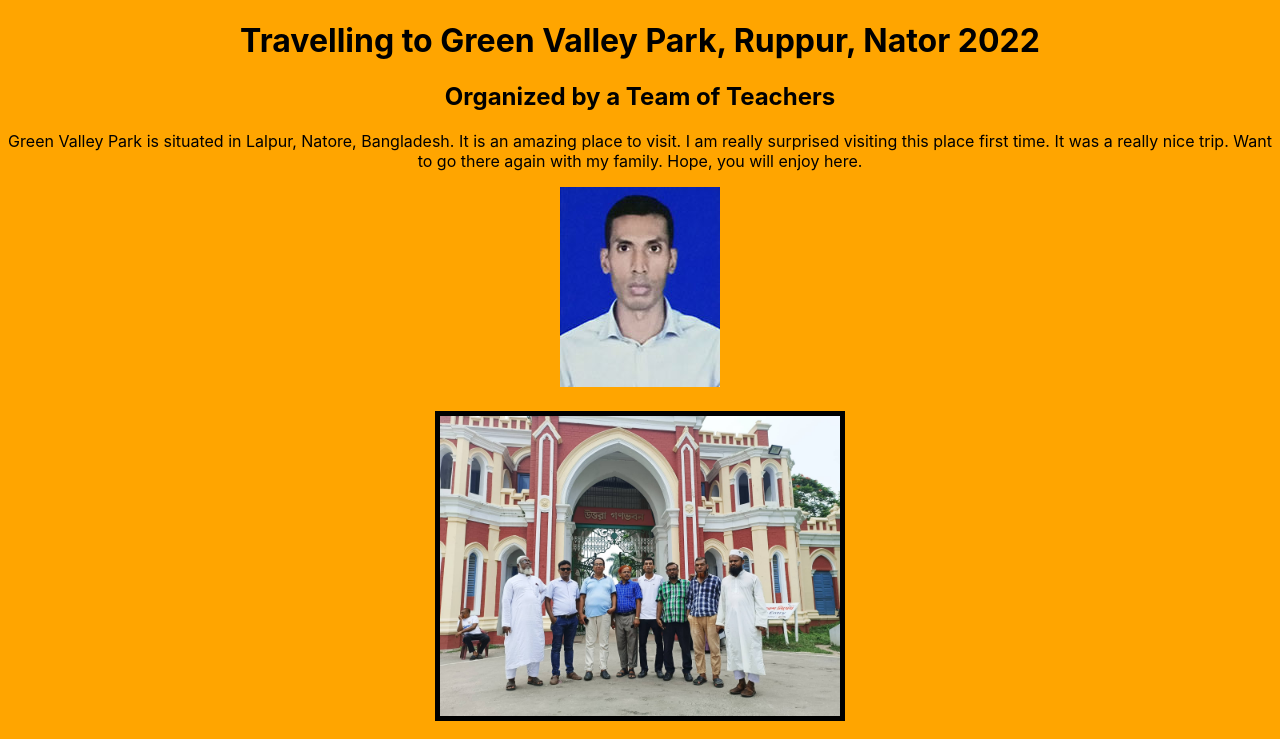
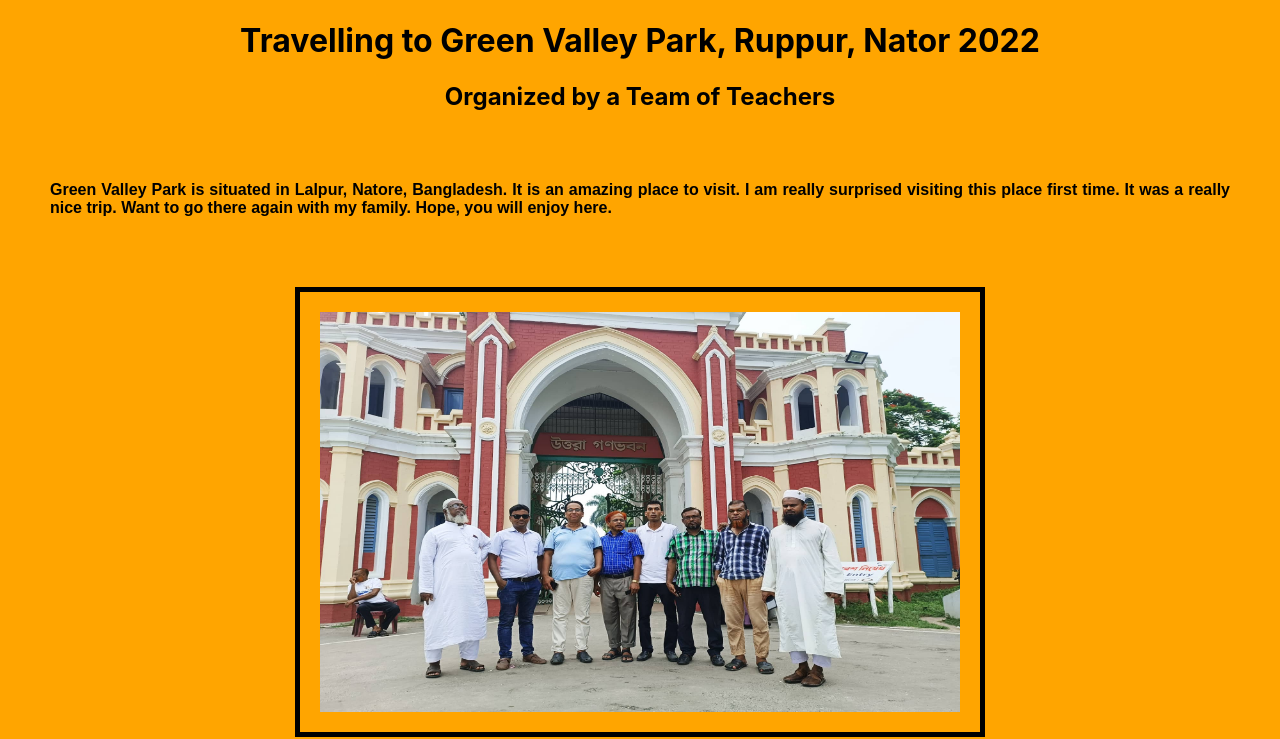
Before and after one commit to bashersir/basher, a React (Create React App) app: page / in a window 1280 px wide. Shown: the top 739 px of the page. Built offline with nearby package versions, Linux system fonts and the light colour scheme.

Commit message:
desc02 updated

```diff
--- a/src/App.css
+++ b/src/App.css
@@ -6,13 +6,25 @@ body{
   background-color: orange;
 }
 .img2,.img3,.img4,.img5{
-  width: 400px;
-  height: 300px;
+  width: 80vh;
+  height: 50vh;
   display:block;
   margin: 0 auto;
   margin-top: 20px;
-  border: solid 5px
-  ;
+  border: solid 5px;
+  padding: 20px;
+}
+.des01{
+  display: block;
+  max-width: 100%;
+  margin: 0 auto;
+  text-align: justify;
+  text-decoration: none;
+  font-weight: bold;
+  font-family: sans-serif;
+  padding: 50px;
+  letter-spacing: normal;
+
 }
 
 .App-logo {
--- a/src/App.js
+++ b/src/App.js
@@ -1,7 +1,6 @@
 
 import React from 'react';
 import './App.css';
-import profileImage1 from './img/abul_basher.jpg';
 import profileImage2 from './img/basher.jpg';
 import profileImage01 from './img/basher01.jpg';
 import profileImage02 from './img/basher02.jpg';
@@ -11,8 +10,7 @@ function App() {
     <div className="App">
       <h1>Travelling to Green Valley Park, Ruppur, Nator 2022</h1>
       <h2>Organized by a Team of Teachers</h2>
-      <p>Green Valley Park is situated in Lalpur, Natore, Bangladesh. It is an amazing place to visit. I am really surprised visiting this place first time. It was a really nice trip. Want to go there again with my family. Hope, you will enjoy here.</p>
-      <img className="img1" src={profileImage1} alt="profile-pic1" />
+      <p className='des01'>Green Valley Park is situated in Lalpur, Natore, Bangladesh. It is an amazing place to visit. I am really surprised visiting this place first time. It was a really nice trip. Want to go there again with my family. Hope, you will enjoy here.</p>
       <img className="img2" src={profileImage2} alt="profile-pic2" />
       <img className="img3" src={profileImage01} alt="profile-pic3" />
       <img className="img4" src={profileImage02} alt="profile-pic4" />
```
